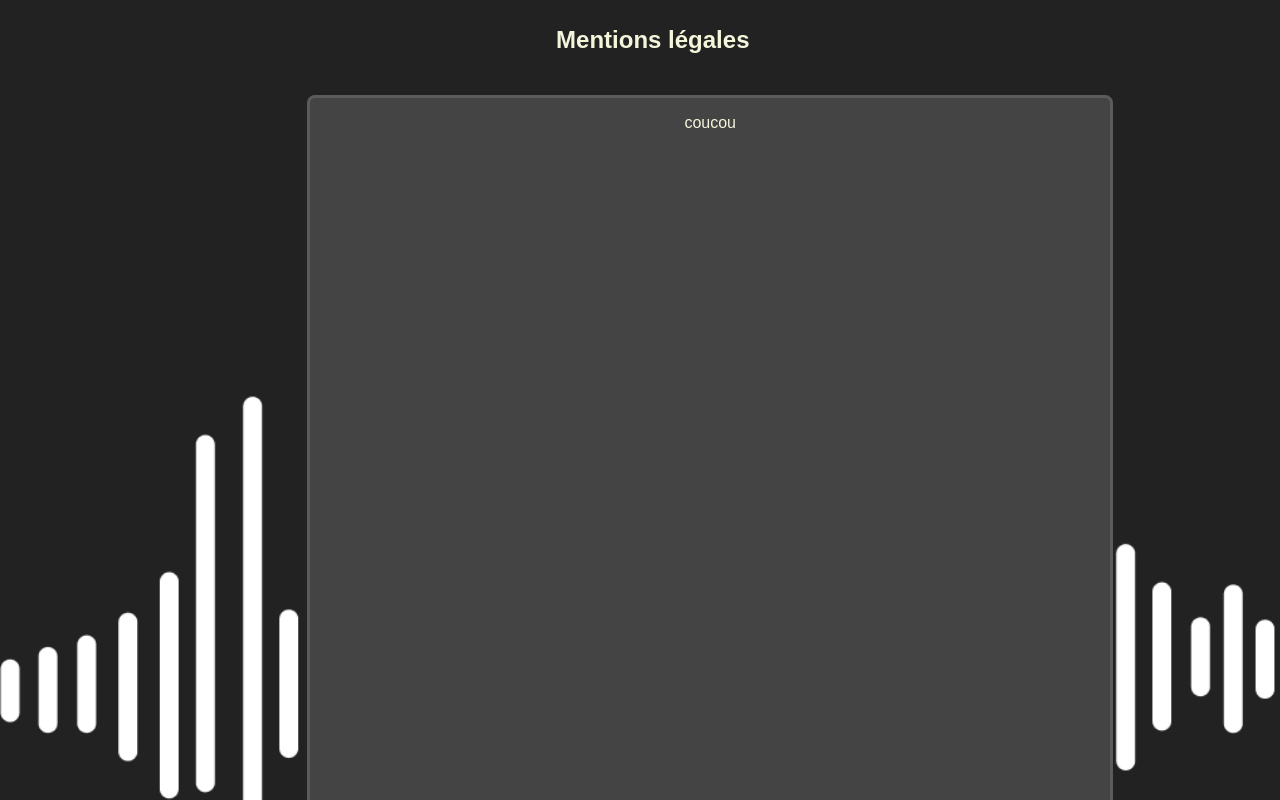
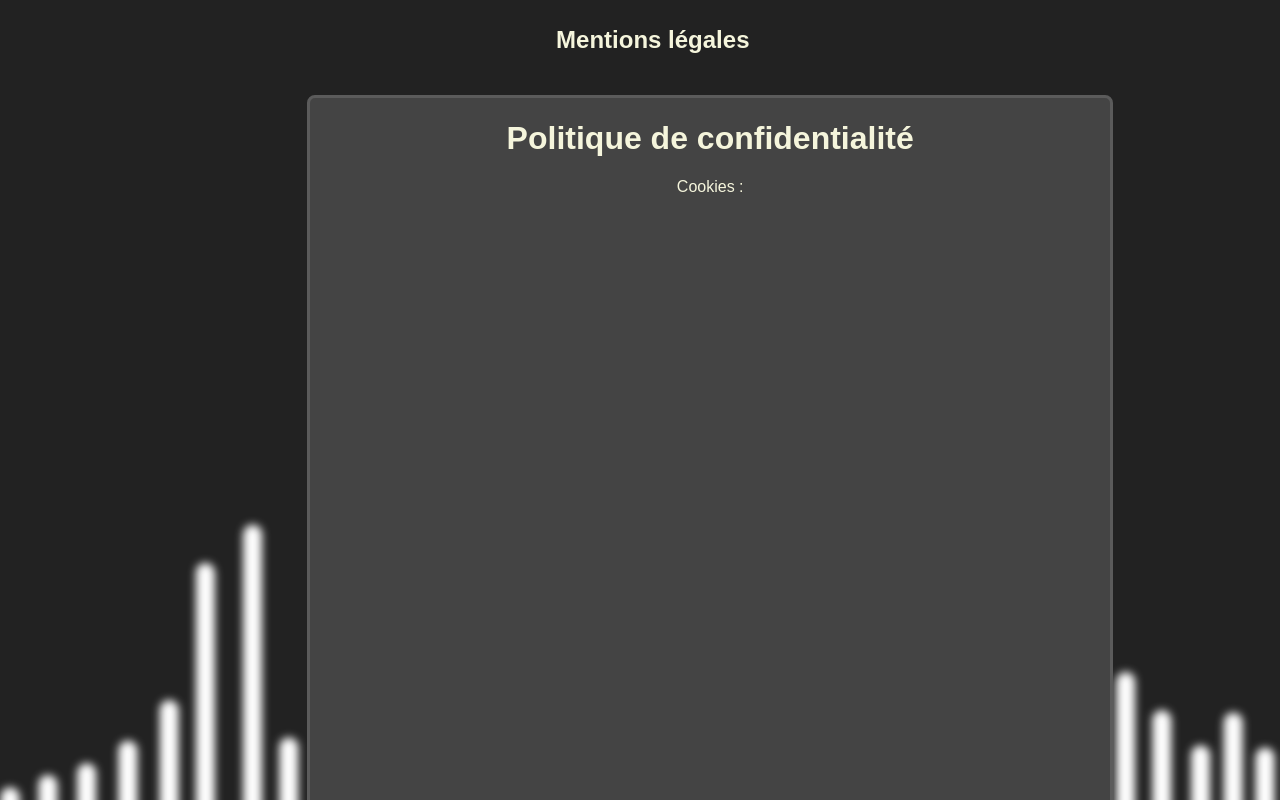
Before and after one commit to Decibels-UTC/website, a React (Create React App) app: page /legals in a window 1280 px wide. Shown: the top 800 px of the page. Built offline with nearby package versions, Linux system fonts and the light colour scheme; a web font is replaced by a local one.

Commit message:
fixed policy

```diff
--- a/src/components/Legals.jsx
+++ b/src/components/Legals.jsx
@@ -10,7 +10,9 @@ function Legals(){
         <div className="page-legals">
             <h1 className={"title legals-title"}>Mentions légales</h1>
             <div className={"text-middle-legals"}>
-                <Container classname={"text-legals"} height={800} width={800} text={"coucou"}/>
+                <Container classname={"text-legals"} height={800} width={800} title={"Politique de confidentialité"} text={"Cookies : "+ "\n" +
+                ""
+                }/>
             </div>
             <div className={"div-son-legals"}>
                 <img src={item2} className={"item-son-legals"}  />
--- a/src/style/Legals.css
+++ b/src/style/Legals.css
@@ -13,12 +13,13 @@
 
 .div-son-legals{
     position: absolute;
-    margin-top: -55%;
+    margin-top: -45%;
     right: 20%;
     z-index: 1;
 
 }
 .item-son-legals{
+    filter: blur(4px);
     width: 130%;
     height: auto;
 }
```
